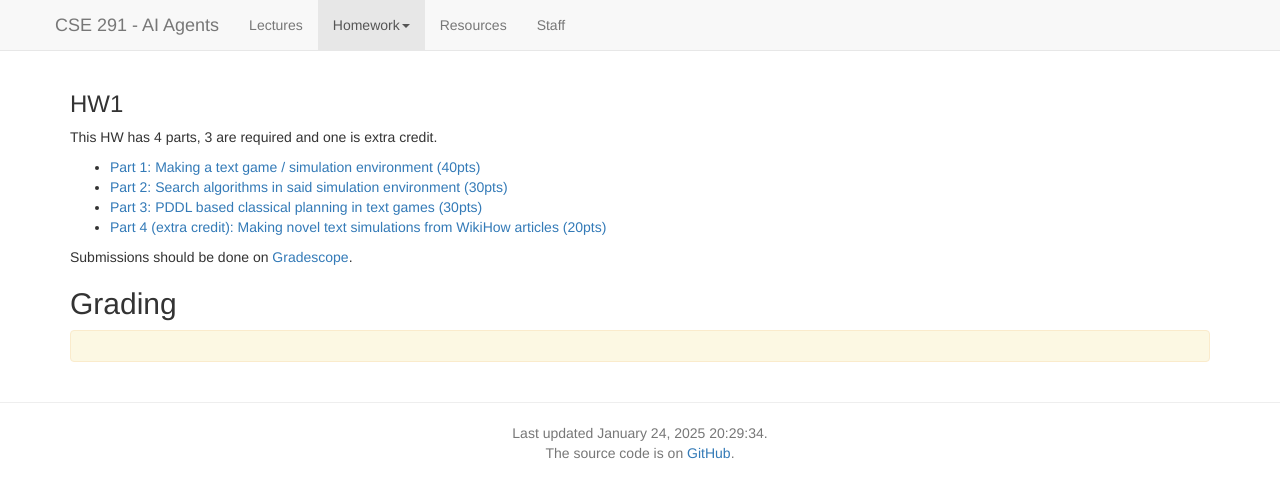
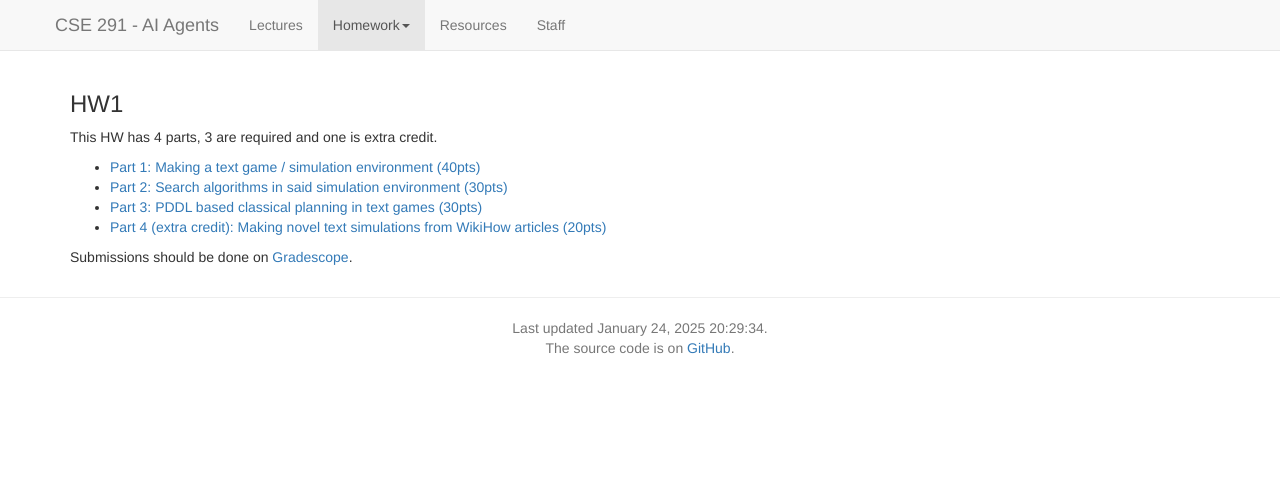
Before and after one commit to nossyd/ai-agents-course, a Jekyll site: the page built from homeworks/hw1/hw1.md, in a window 1280 px wide. Shown: the top 498 px of the page. Built offline with Jekyll 4.4.1, drawn with Linux system fonts in a browser that asks for light colours; nearby versions of some CDN libraries; a script that is not in the unit is left out.

Commit message:
remaining schedule

```diff
--- a/homeworks/hw1/hw1.md
+++ b/homeworks/hw1/hw1.md
@@ -7,8 +7,8 @@ title: PDDL and Planning
 type: Homework
 number: 1
 active_tab: homework
-release_date: 01-23-2025
-due_date: 02-06-2025
+release_date: 23-01-2025
+due_date: 06-02-2025
 materials:
 submission_link: https://www.gradescope.com
 readings:
@@ -37,10 +37,10 @@ This HW has 4 parts, 3 are required and one is extra credit.
 
 Submissions should be done on [Gradescope]({{page.submission_link}}).
 
-## Grading
+<!-- ## Grading
 <div class="alert alert-warning" markdown="1">
 
-</div>
+</div> -->
 
 {% if page.readings %}
 ## Recommended readings
```
